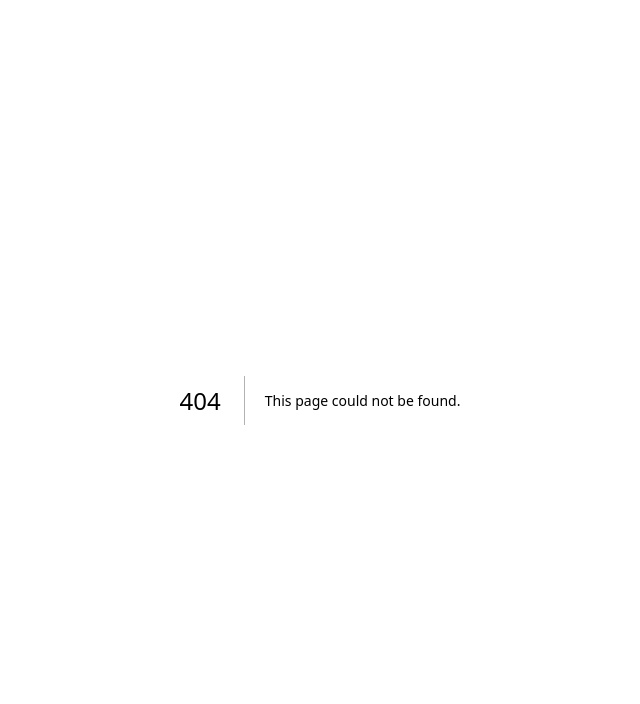
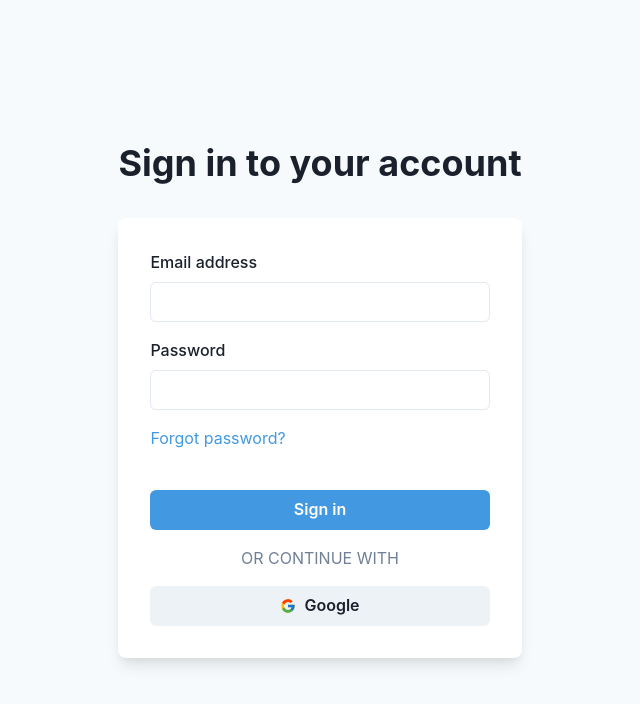
Before and after one commit to RichardSchwarcz/video-gallery-v2, a Next.js app: page /signin in a window 1280 px wide. Before the commit this address had no page. Shown: the top 704 px of the page, without its empty margins (320-960 px from the left). Built offline with nearby package versions, Linux system fonts and the light colour scheme; no server answers.

Commit message:
create signin page

```diff
--- /dev/null
+++ b/src/pages/signin.tsx
@@ -0,0 +1,97 @@
+import { FcGoogle } from 'react-icons/fc'
+import {
+  Box,
+  Button,
+  Flex,
+  FormControl,
+  FormLabel,
+  Heading,
+  Input,
+  Link,
+  Stack,
+  Text,
+  useColorModeValue,
+} from '@chakra-ui/react'
+import { getSession, signIn } from 'next-auth/react'
+
+function SignIn() {
+  return (
+    <Flex
+      minH="100vh"
+      align="center"
+      justify="center"
+      bg={useColorModeValue('gray.50', 'gray.800')}
+    >
+      <Stack spacing={8} mx="auto" maxW="lg" py={12} px={6}>
+        <Heading fontSize="4xl">Sign in to your account</Heading>
+
+        <Box
+          rounded="lg"
+          bg={useColorModeValue('white', 'gray.700')}
+          boxShadow="lg"
+          p={8}
+        >
+          <Stack spacing={4}>
+            <FormControl id="email">
+              <FormLabel>Email address</FormLabel>
+              <Input type="email" />
+            </FormControl>
+            <FormControl id="password">
+              <FormLabel>Password</FormLabel>
+              <Input type="password" />
+            </FormControl>
+            <Stack spacing={10}>
+              <Stack
+                direction={{ base: 'column', sm: 'row' }}
+                align="start"
+                justify="space-between"
+              >
+                <Link color="blue.400">Forgot password?</Link>
+              </Stack>
+              <Button
+                bg="blue.400"
+                color="white"
+                _hover={{
+                  bg: 'blue.500',
+                }}
+              >
+                Sign in
+              </Button>
+            </Stack>
+          </Stack>
+
+          <Text my="4" textAlign="center" color="gray.500">
+            OR CONTINUE WITH
+          </Text>
+          <Button
+            leftIcon={<FcGoogle />}
+            w="full"
+            onClick={() =>
+              signIn('google', { callbackUrl: 'http://localhost:3000/videos' })
+            }
+          >
+            Google
+          </Button>
+        </Box>
+      </Stack>
+    </Flex>
+  )
+}
+
+export async function getServerSideProps({ req }) {
+  const session = await getSession({ req })
+
+  if (session) {
+    return {
+      redirect: {
+        destination: '/videos',
+        permanent: false,
+      },
+    }
+  }
+  return {
+    props: {},
+  }
+}
+
+export default SignIn
```
